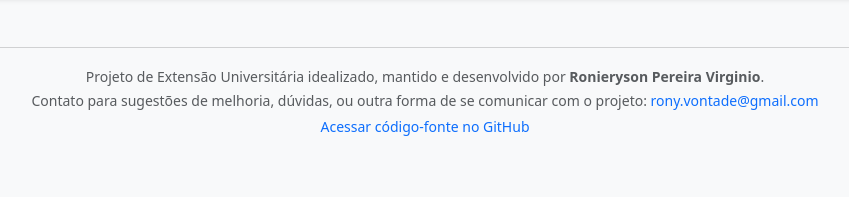
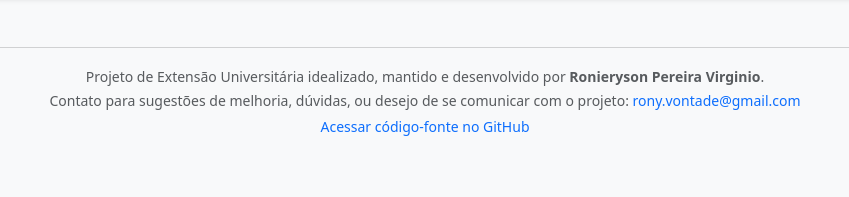
Before and after one commit to ronyvirginio/escudo-cidadao, a Flask app: page / in a window 1280 px wide. Shown: the part 603-800 px from the top of the page, without its empty margins (215-1064 px from the left). Run offline with Flask 3, Linux system fonts and the light colour scheme.

Commit message:
sincronizacao 1

```diff
--- a/templates/index.html
+++ b/templates/index.html
@@ -274,7 +274,7 @@
     <hr>
     <small>
         Projeto de Extensão Universitária idealizado, mantido e desenvolvido por <strong>Ronieryson Pereira Virginio</strong>.<br>
-        Contato para sugestões de melhoria, dúvidas, ou outra forma de se comunicar com o projeto: <a href="mailto:rony.vontade@gmail.com" class="text-decoration-none">rony.vontade@gmail.com</a><br>
+        Contato para sugestões de melhoria, dúvidas, ou desejo de se comunicar com o projeto: <a href="mailto:rony.vontade@gmail.com" class="text-decoration-none">rony.vontade@gmail.com</a><br>
         <a href="https://github.com/ronyvirginio/escudo-cidadao" target="_blank" class="text-decoration-none mt-1 d-inline-block">Acessar código-fonte no GitHub</a>
     </small>
 </footer>
```
